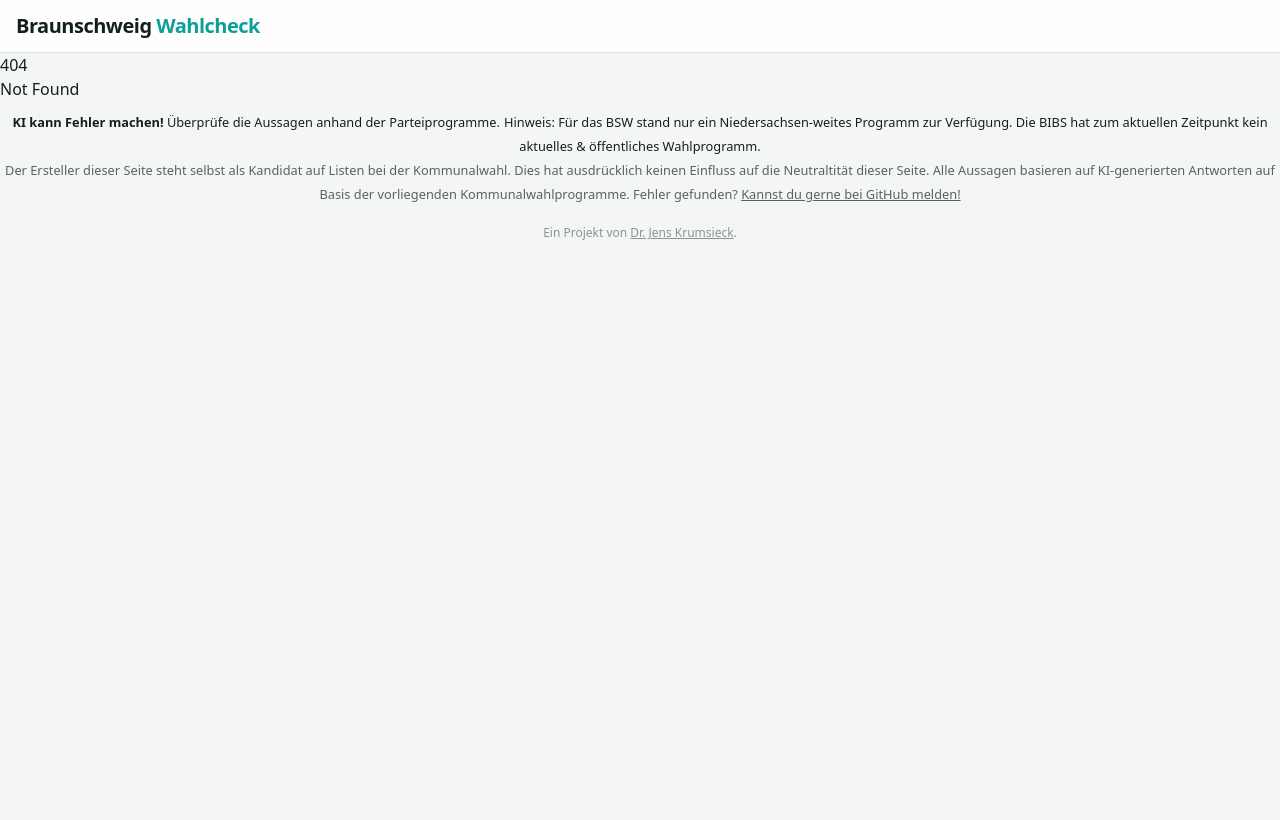
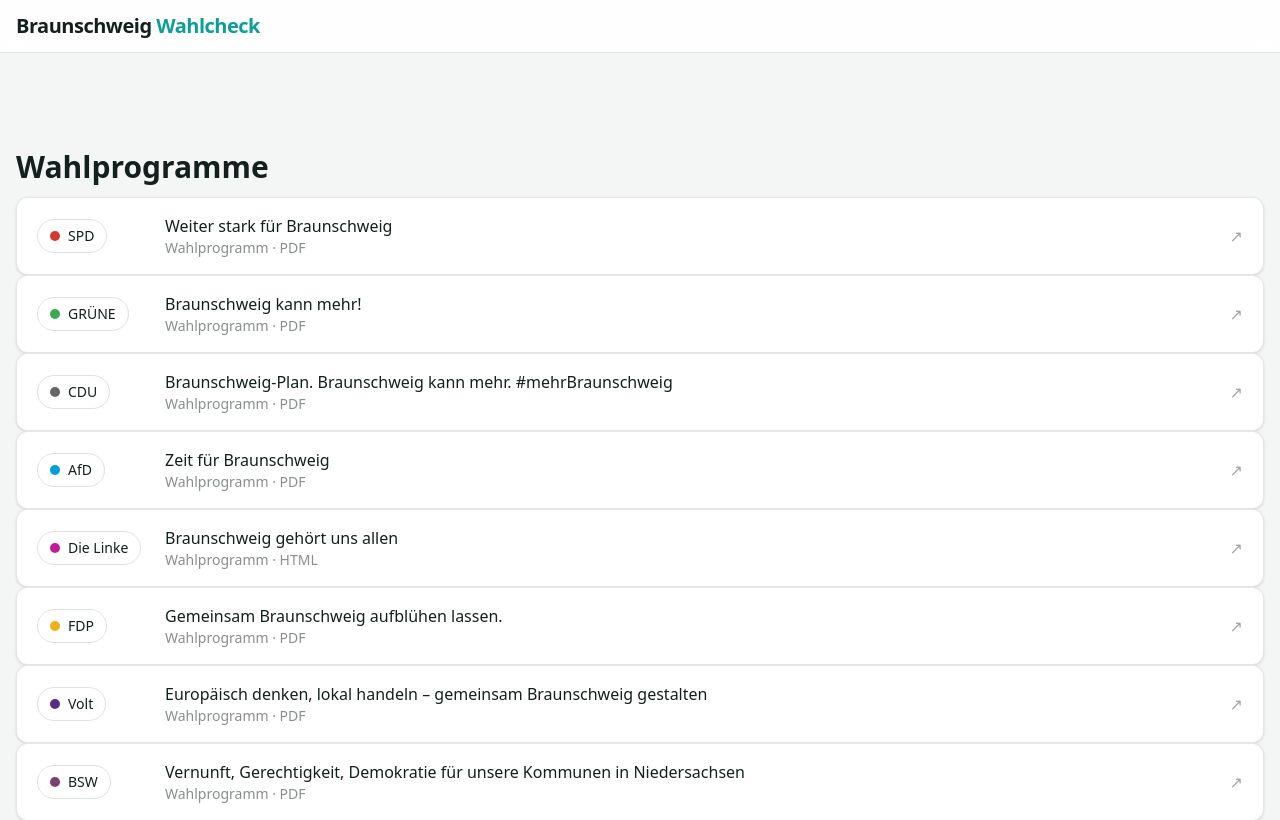
Before and after one commit to JensKrumsieck/wahlcheck, a SvelteKit app: page /list in a window 1280 px wide. Before the commit this address had no page. Shown: the top 820 px of the page. Built offline with nearby package versions, Linux system fonts and the light colour scheme.

Commit message:
listpage

```diff
--- /dev/null
+++ b/src/lib/components/PartyChip.svelte
@@ -0,0 +1,13 @@
+<script lang="ts">
+    import { colorFor } from "$lib/types";
+
+    interface Props {
+        party: string;
+    }
+    let { party }: Props = $props();
+</script>
+
+<span class="inline-flex items-center gap-2 rounded-full border border-border bg-surface px-3 py-1.5 text-sm font-medium text-ink">
+    <span class="h-2.5 w-2.5 rounded-full" style="background-color: {colorFor(party)}"></span>
+    {party}
+</span>
--- a/src/routes/+page.svelte
+++ b/src/routes/+page.svelte
@@ -1,4 +1,5 @@
 <script lang="ts">
+  import PartyChip from "$lib/components/PartyChip.svelte";
   import { questions, parties, colorFor } from "$lib/types";
 
   const total = questions.length;
@@ -21,10 +22,7 @@
 
     <div class="mt-8 flex flex-wrap justify-center gap-2">
       {#each parties as party}
-        <span class="inline-flex items-center gap-2 rounded-full border border-border bg-surface px-3 py-1.5 text-sm font-medium text-ink">
-          <span class="h-2.5 w-2.5 rounded-full" style="background-color: {colorFor(party.name)}"></span>
-          {party.name}
-        </span>
+        <PartyChip party={party.name} />
       {/each}
     </div>
 
--- /dev/null
+++ b/src/routes/list/+page.svelte
@@ -0,0 +1,90 @@
+<script lang="ts">
+    import PartyChip from "$lib/components/PartyChip.svelte";
+
+    const programmes = [
+        {
+            party: "SPD",
+            title: "Weiter stark für Braunschweig",
+            url: "https://www.spd-braunschweig.de/wp-content/uploads/sites/657/2026/04/Weiter_stark_f__r_Braunschweig_Kommunalwahlprogramm_SPD_2026_Website.pdf",
+            format: "PDF",
+        },
+        {
+            party: "GRÜNE",
+            title: "Braunschweig kann mehr!",
+            url: "https://gruene-braunschweig.gruenes-cms.de/userspace/NS/kv_braunschweig/Dokumente/Wahlprogramm_26.pdf",
+            format: "PDF",
+        },
+        {
+            party: "CDU",
+            title: "Braunschweig-Plan. Braunschweig kann mehr. #mehrBraunschweig",
+            url: "https://cdu-braunschweig.de/wp-content/uploads/2026/07/BS-Plan_Wahlprogramm_CDU-Braunschweig.pdf",
+            format: "PDF",
+        },
+        {
+            party: "AfD",
+            title: "Zeit für Braunschweig",
+            url: "https://afd-braunschweig.de/documents/6/Kommunalwahlprogramm_Braunschweig_2026_cyBrBzk.pdf",
+            format: "PDF",
+        },
+        {
+            party: "Die Linke",
+            title: "Braunschweig gehört uns allen",
+            url: "https://www.dielinke-braunschweig.de/kommunalwahl-2026/unser-wahlprogramm/",
+            format: "HTML",
+        },
+        {
+            party: "FDP",
+            title: "Gemeinsam Braunschweig aufblühen lassen.",
+            url: "https://freie-demokraten-bs.de/wp-content/uploads/2026/06/FDP-BS-Wahlprogramm.pdf",
+            format: "PDF",
+        },
+        {
+            party: "Volt",
+            title: "Europäisch denken, lokal handeln – gemeinsam Braunschweig gestalten ",
+            url: "https://voltdeutschland.org/storage/assets-niedersachsen/braunschweig/kommunalwahlprogram-2026-final-lang_druckvorlage-1.pdf",
+            format: "PDF",
+        },
+        {
+            party: "BSW",
+            title: "Vernunft, Gerechtigkeit, Demokratie für unsere Kommunen in Niedersachsen",
+            url: "https://bsw-so-nds.de/cms/wp-content/uploads/2026/07/BSW_Wahlprogramm_Niedersachsen.pdf",
+            format: "PDF",
+        },
+    ];
+</script>
+
+<div class="container container-md mx-auto px-4 py-24">
+    <h1 class="font-display text-2xl font-semibold text-balance text-ink sm:text-3xl">Wahlprogramme</h1>
+    <ul class="my-3">
+        {#each programmes as programme}
+            <li>
+                <a
+                    href={programme.url}
+                    target="_blank"
+                    rel="noopener noreferrer"
+                    class="group flex items-center justify-between rounded-xl border border-ink/10
+                           bg-accent-ink px-5 py-4 shadow-sm transition
+                           hover:-translate-y-0.5 hover:border-ink/20 hover:shadow-md"
+                >
+                    <div class="flex min-w-0 items-center gap-4">
+                        <div class="min-w-28"><PartyChip party={programme.party} /></div>
+
+                        <div class="min-w-0">
+                            <div class="font-medium text-ink group-hover:underline">
+                                {programme.title}
+                            </div>
+                            <div class="text-sm text-ink/50">Wahlprogramm · {programme.format}</div>
+                        </div>
+                    </div>
+
+                    <span
+                        class="ml-4 shrink-0 text-ink/40 transition-transform
+                               group-hover:translate-x-1 group-hover:text-ink"
+                        aria-hidden="true"
+                    >
+                        ↗
+                    </span>
+                </a>
+            </li>{/each}
+    </ul>
+</div>
```
